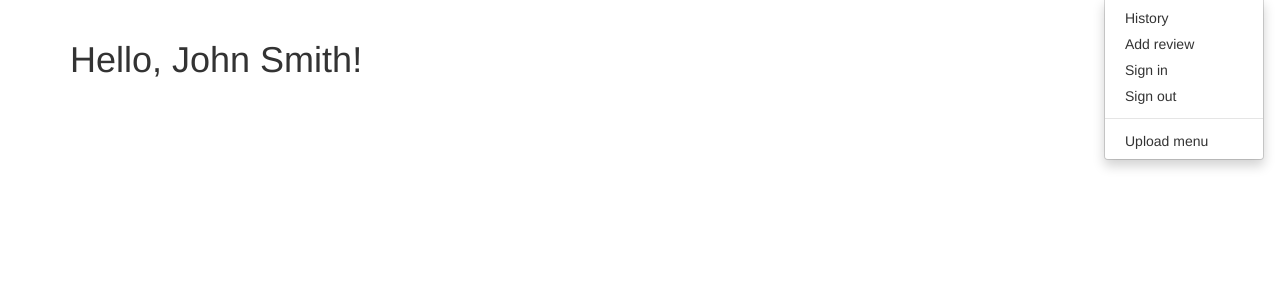
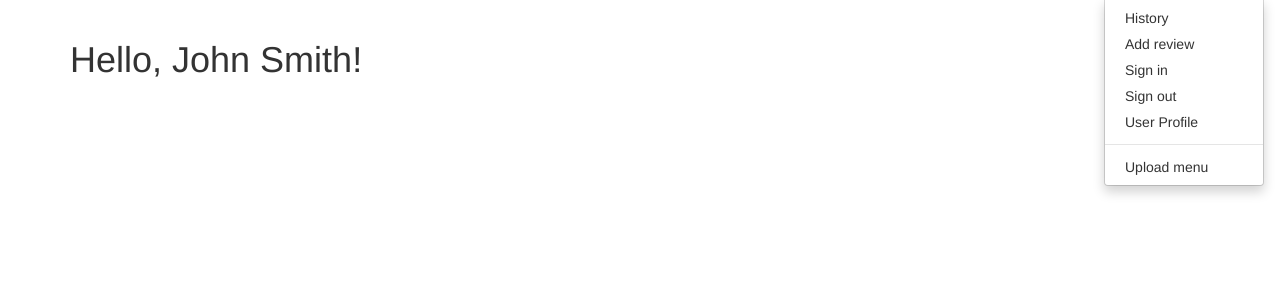
Before and after one commit to ginadivina/taste-buddy, a Flask app: page / in a window 1280 px wide, after a click on "Account". Shown: the part 52-352 px from the top of the page. Run offline with Flask 2, Linux system fonts and the light colour scheme; some libraries are stand-ins or nearby versions.

Commit message:
added user profile link

```diff
--- a/app/templates/base.html
+++ b/app/templates/base.html
@@ -28,6 +28,7 @@
                         <li><a href="{{ url_for('review') }}">Add review</a></li>
                         <li><a href="{{ url_for('sign_in') }}">Sign in</a></li>
                         <li><a href="{{ url_for('sign_out') }}">Sign out</a></li>
+                        <li><a href="{{ url_for('user_profile') }}">User Profile</a></li>
                         <li role="separator" class="divider"></li>
                         <li><a href="{{ url_for('upload') }}">Upload menu</a></li>
                     </ul>
```
